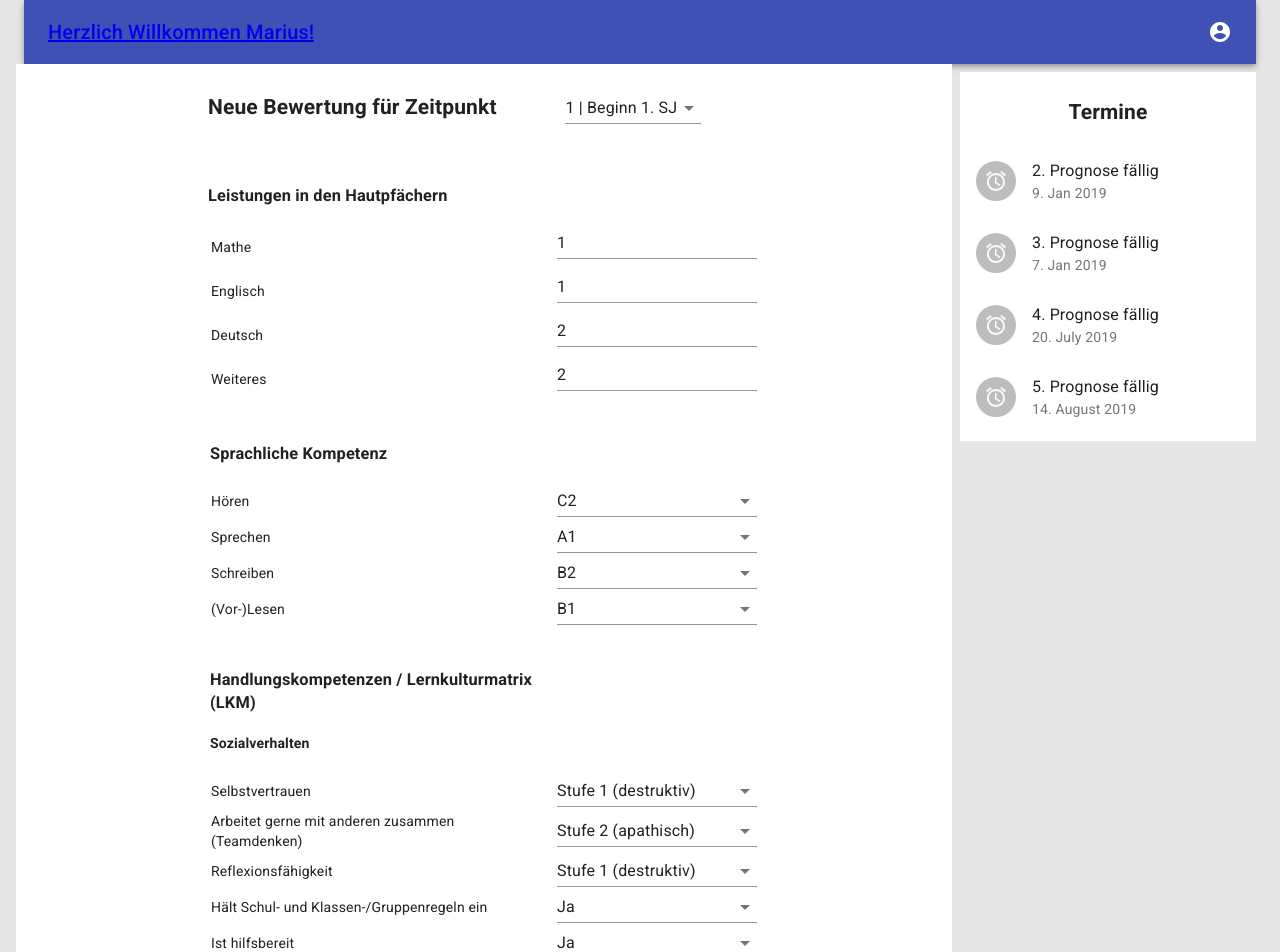
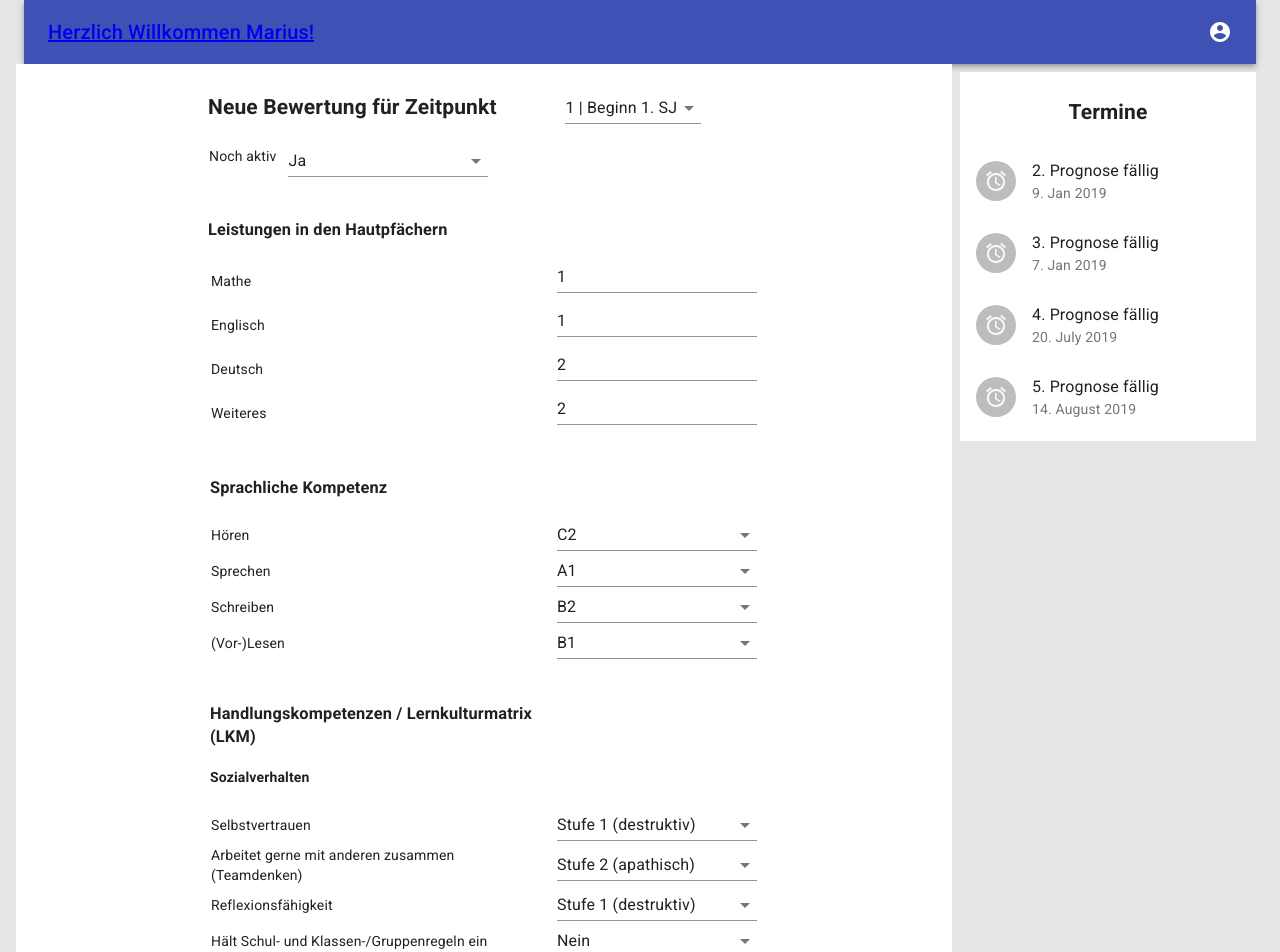
Before and after one commit to mknguyen1406/hack-for-good, a React (Create React App) app in the folder frontend/: page /user/insert in a window 1280 px wide. Shown: the top 952 px of the page. Built offline with nearby package versions, Linux system fonts and the light colour scheme.

Commit message:
Active in input form

```diff
--- a/frontend/src/BNInput.js
+++ b/frontend/src/BNInput.js
@@ -45,7 +45,7 @@ class BNInput extends React.Component {
         this.choicesGeR = ['A1', 'A2', 'B1', 'B2', 'C1', 'C2'];
         // TODO display elaborate category description of LKM
         this.choicesLKM = ['Stufe 1 (destruktiv)', 'Stufe 2 (apathisch)', 'Stufe 3 (zielgerichtet)', 'Stufe 4 (eigenmotiviert)', 'Stufe 5 (außergewöhnlich)'];
-        this.choicesBinaryn = ['Ja', 'Nein'];   // TODO allow no selection (optional)
+        this.choicesBinaryn = ['Nein', 'Ja'];   // TODO allow no selection (optional)
         this.choicesPrognosis = ['A', 'B', 'C', 'D'];
 
         //this.dates = ['1 | Beginn 1. SJ', '2 | Halbjahr 1. SJ', '3 | Ende 1. SJ/Anfang 2. SJ', '4 | Halbjahr 2. SJ', '5 | Ende 2. SJ'];
@@ -66,6 +66,7 @@ class BNInput extends React.Component {
             this.socialBehavior.forEach(s => this.state[s.name] = s.choices[Math.floor(Math.random() * s.choices.length)]);
             this.learningBehavior.forEach(s => this.state[s.name] = s.choices[Math.floor(Math.random() * s.choices.length)]);
             this.prognosis.forEach(s => this.state[s.name] = s.choices[Math.floor(Math.random() * s.choices.length)]);
+            this.state["Noch aktiv"] = this.choicesBinaryn[Math.floor(Math.random() * 2)];
         } else
         {
             this.mainSubjects.forEach(s => this.state[s] = '');
@@ -73,6 +74,7 @@ class BNInput extends React.Component {
             this.socialBehavior.forEach(s => this.state[s.name] = '');
             this.learningBehavior.forEach(s => this.state[s.name] = '');
             this.prognosis.forEach(s => this.state[s.name] = '');
+            this.state["Noch aktiv"] = '';
         }
         this.state['date'] = 1;
     }
@@ -119,7 +121,8 @@ class BNInput extends React.Component {
             "fehlzeiten": this.state['Fehlzeiten (Tage / Stunden… wichtig ist Einheitlichkeit)'],
             "berufsorientierung_state": this.state['hat an berufsorientierenden Maßnahmen teilgenommen (Häufigkeit + Art)'],
             "berufsorientierung_comment": this.state['Kommentar zu Berufsorientierung'],
-            "uebergangsprognose": this.indexIn1D(this.state['Prognose'], this.choicesPrognosis)
+            "uebergangsprognose": this.indexIn1D(this.state['Prognose'], this.choicesPrognosis),
+            "active": this.indexIn1D(this.state['Noch aktiv'], this.choicesBinaryn) - 1
         };
 
         console.log(convertedState);
@@ -174,6 +177,8 @@ class BNInput extends React.Component {
                 </Select>
                 </div>
 
+                <BNInputComp value={this.state["Noch aktiv"]} name={"Noch aktiv"} type={"select"} options={this.choicesBinaryn} handleChange={this.handleChangeComp}/>
+
                 <h3 style={subTitleMargin}>Leistungen in den Hautpfächern</h3>
                 <table><tbody>
 
```
